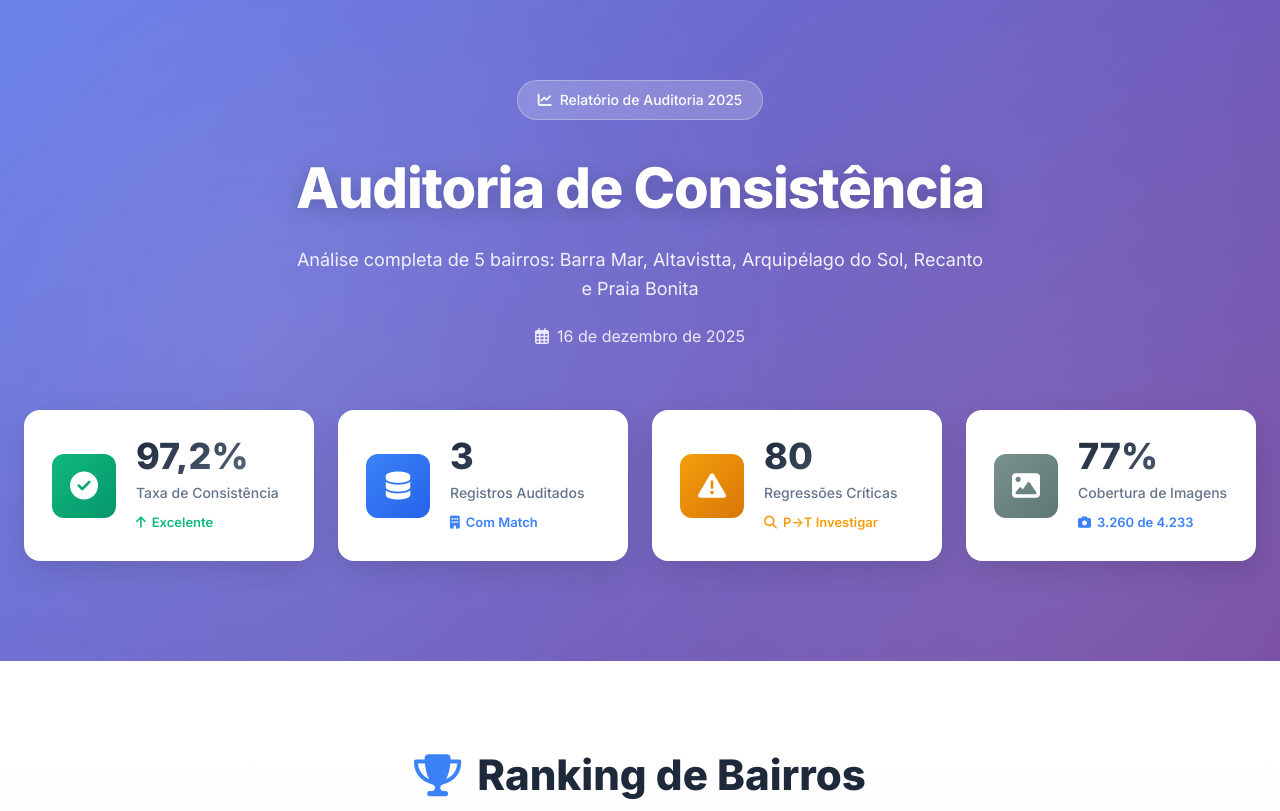
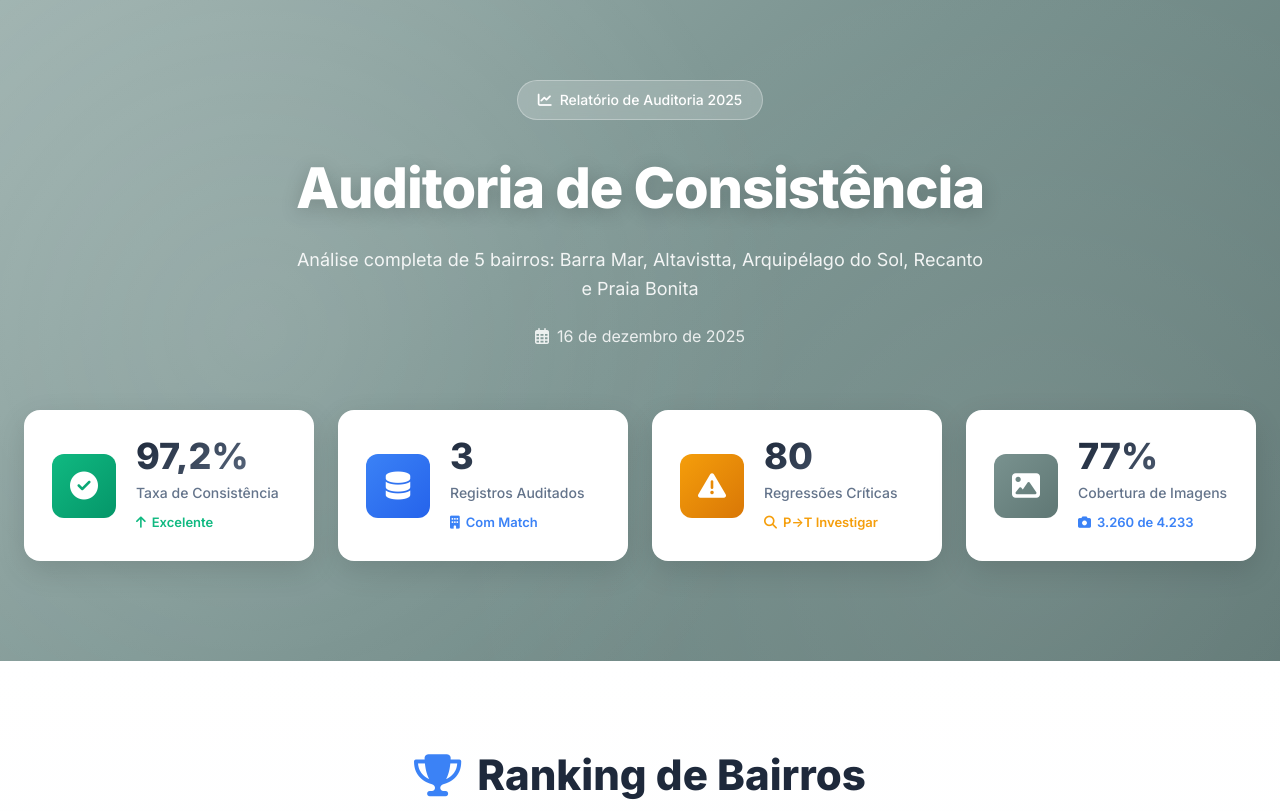
Before and after one commit to gigioband/auditoria, a plain HTML site: page index.html in a window 1280 px wide. Shown: the top 811 px of the page. Drawn offline with nearby package versions, Linux system fonts and the light colour scheme.

Commit message:
Update style.css
trocar o fundo 'rosa' por 'verde'

```diff
--- a/css/style.css
+++ b/css/style.css
@@ -65,12 +65,18 @@ body {
 
 /* Hero Section */
 .hero {
-    background: linear-gradient(135deg, #667eea 0%, #764ba2 100%);
+    background: linear-gradient(
+        135deg,
+        var(--info-light) 0%,
+        var(--info-color) 50%,
+        var(--info-dark) 100%
+    );
     color: white;
     padding: 80px 0 100px;
     position: relative;
     overflow: hidden;
 }
+
 
 .hero::before {
     content: '';
```
